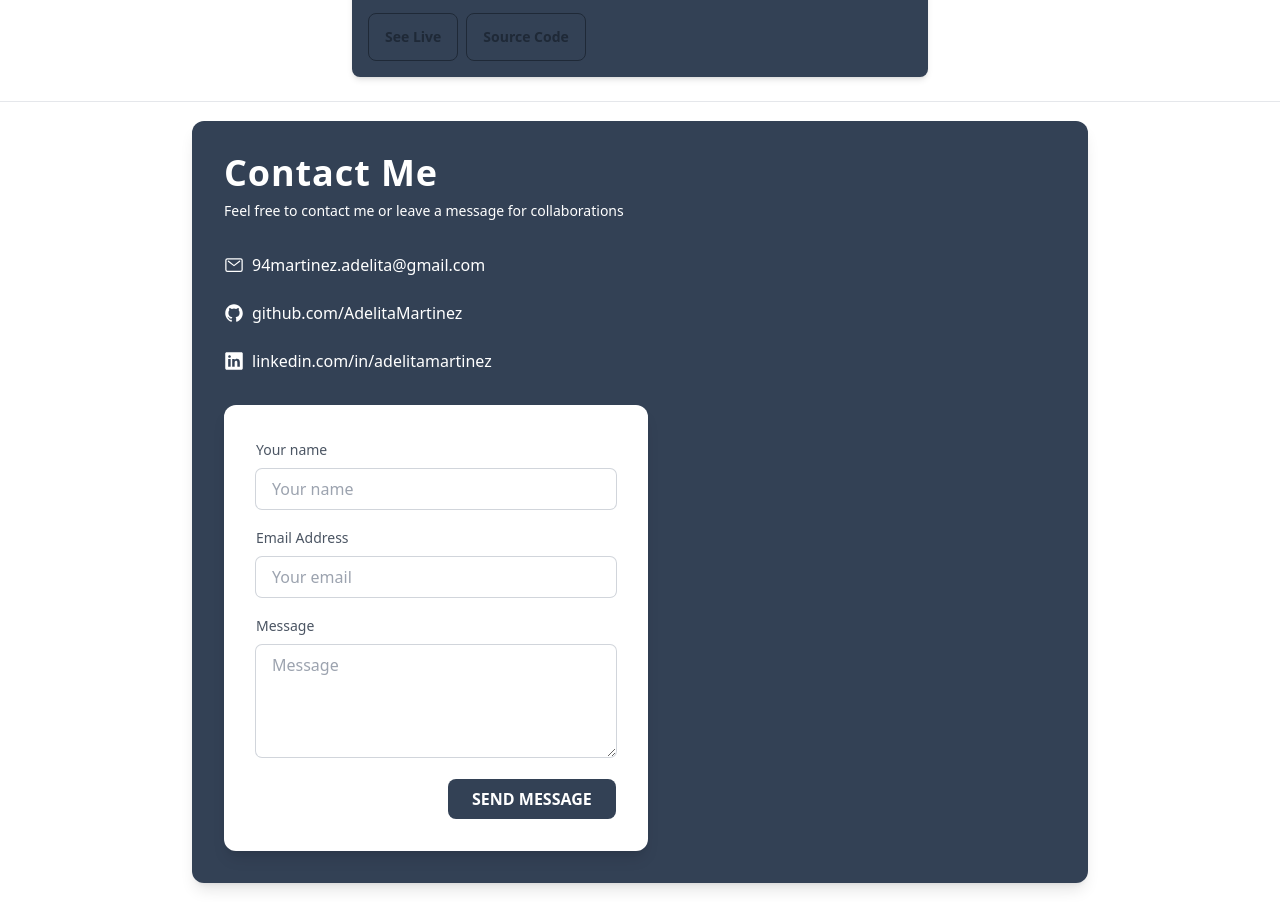
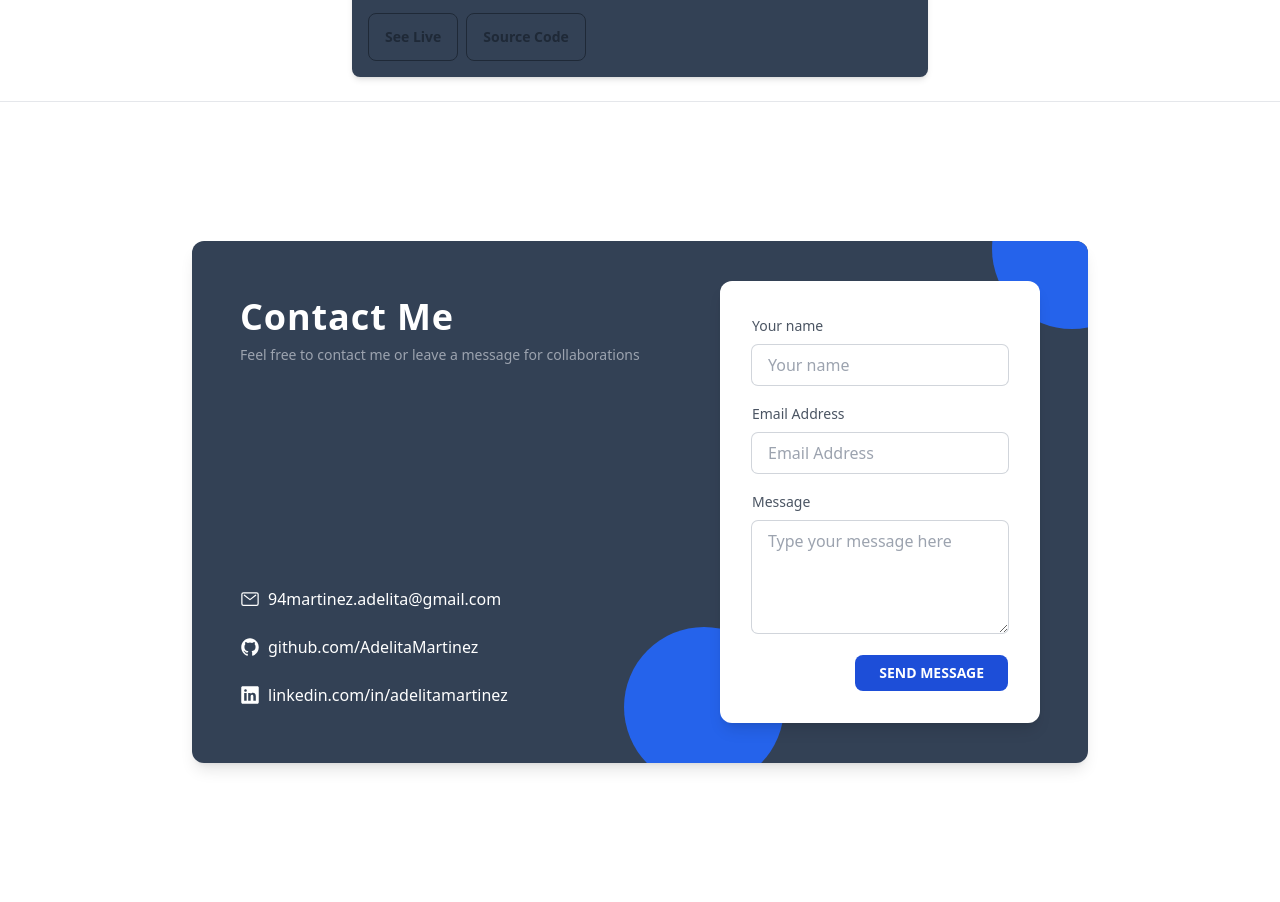
Before and after one commit to AdelitaMartinez/adelitas-portfolio, a website: page index.html in a window 1280 px wide. Shown: the part 1439-2341 px from the top of the page. Drawn offline with nearby package versions, Linux system fonts and the light colour scheme.

Commit message:
updated tailwind to contact section

```diff
--- a/index.html
+++ b/index.html
@@ -116,82 +116,55 @@
 
 <!--Contact Me-->
 
-<!--<div class="container flex justify-center items-center h-full">-->
-<!--    <form class="max-w-96 grid grid-rows-4 ">-->
-<!--        <h1 class="text-center pt-6">Contact Me</h1>-->
 
-<!--        <div class="">-->
-<!--            <label for="Name">Name:</label>-->
-<!--            <label>-->
-<!--                <input class="input input-bordered w-full max-w-xs" type="text" id="Name" name="Name" placeholder="First and Last">-->
-<!--            </label>-->
-<!--        </div>-->
-
-<!--        <div class="">-->
-<!--            <label for="Email">Email:</label>-->
-<!--            <label>-->
-<!--                <input class="input input-bordered w-full max-w-xs" type="email" id="Email" name="Email" placeholder="email@domain.tld">-->
-<!--            </label>-->
-<!--        </div>-->
-
-<!--        <div class="">-->
-<!--            <label for="Message">Message:-->
-<!--            <textarea class=" textarea textarea-bordered w-full" id="Message" name="message" placeholder="Add your message here"></textarea>-->
-<!--            </label>-->
-<!--        </div>-->
-
-<!--        <div class="pt-3">-->
-<!--            <button class="btn btn-outline" type="submit">Submit</button>-->
-<!--        </div>-->
-<!--    </form>-->
-<!--</div>-->
-
-<div class="flex w-full min-h-screen justify-center items-center">
-    <div class="flex flex-col md:flex-row md:space-x-6 space-y-6 md:space-y-0 bg-slate-700 w-full max-w-4xl p-8 rounded-xl shadow-lg text-white">
-        <div class="flex flex-col space-y-8 justify-between">
-            <div>
+<div class="w-full min-h-screen flex justify-center items-center">
+    <div class="flex flex-col md:flex-row space-y-6 md:space-y-0 md:items-stretch md:space-x-12 bg-slate-700 w-full max-w-4xl p-8 sm:px-12 sm:py-10 rounded-xl shadow-lg text-white overflow-hidden">
+        <div class="md:py-4 flex-grow flex flex-col space-y-8 md:justify-between">
+            <div class="">
                 <h1 class="font-bold text-4xl tracking-wide">Contact Me</h1>
-                <p class="pt-2 text-sm">Feel free to contact me or leave a message for collaborations </p>
+                <p class="text-gray-400 text-sm pt-2">Feel free to contact me or leave a message for collaborations</p>
             </div>
             <div class="flex flex-col space-y-6">
-                <div class="inline-flex space-x-2 items-center">
+                <div class="inline-flex space-x-2 items-center hover:text-blue-400">
                     <ion-icon name="mail-outline" class="text-xl"></ion-icon>
                     <a href="https://mail.google.com/mail/u/0/#inbox" target="_blank"><span>94martinez.adelita@gmail.com</span></a>
                 </div>
-                <div class="inline-flex space-x-2 items-center">
+                <div class="inline-flex space-x-2 items-center hover:text-blue-400">
                     <ion-icon name="logo-github" class="text-xl"></ion-icon>
                     <a href="https://github.com/AdelitaMartinez" target="_blank"><span>github.com/AdelitaMartinez</span></a>
                 </div>
-                <div class="inline-flex space-x-2 items-center">
+                <div class="inline-flex space-x-2 items-center hover:text-blue-400">
                     <ion-icon name="logo-linkedin" class="text-xl"></ion-icon>
                     <a href="https://www.linkedin.com/in/adelitamartinez/" target="_blank"><span>linkedin.com/in/adelitamartinez</span></a>
                 </div>
             </div>
-            <div>
-                <div class="bg-white rounded-xl shadow-lg p-8 text-gray-600">
+        </div>
+        <div class="relative z-10">
+            <div class="absolute -top-28 -right-28 z-0 bg-blue-600 w-40 h-40 rounded-full"></div>
+            <div class="absolute -bottom-16 -left-24 z-0 bg-blue-600 w-40 h-40 rounded-full"></div>
+            <div class="relative z-10 w-full md:w-80 h-full bg-white p-8 text-gray-600 rounded-xl shadow-lg" style="min-height: 300px">
                 <form action="" class="flex flex-col space-y-4">
                     <div>
                         <label for="name" class="text-sm">Your name</label>
-                        <input type="text" id="name" placeholder="Your name" class="ring-1 ring-gray-300 w-full rounded-md px-4 py-2 mt-2 outline-none focus:ring-2 focus:ring-gray-900">
+                        <input id="name" type="text" placeholder="Your name" class="ring-1 ring-gray-300 mt-2 w-full rounded-md px-4 py-2 outline-none focus:ring-2 focus:ring-blue-600" />
                     </div>
                     <div>
                         <label for="email" class="text-sm">Email Address</label>
-                        <input type="email" id="email" placeholder="Your email" class="ring-1 ring-gray-300 w-full rounded-md px-4 py-2 mt-2 outline-none focus:ring-2 focus:ring-gray-900">
+                        <input id="email" type="text" placeholder="Email Address" class="ring-1 ring-gray-300 mt-2 w-full rounded-md px-4 py-2 outline-none focus:ring-2 focus:ring-blue-600" />
                     </div>
                     <div>
-                        <label class="text-sm">Message</label>
+                        <label for="message" class="text-sm">Message</label>
                         <label>
-                            <textarea placeholder="Message" rows="4" class="ring-1 ring-gray-300 w-full rounded-md px-4 py-2 mt-2 outline-none focus:ring-2 focus:ring-gray-900"></textarea>
+                            <textarea id="message" placeholder="Type your message here" class="ring-1 ring-gray-300 mt-2 w-full rounded-md px-4 py-2 outline-none focus:ring-2 focus:ring-blue-600" rows="4"></textarea>
                         </label>
                     </div>
-                    <button class="inline-block self-end bg-slate-700 text-white font-bold rounded-lg px-6 py-2 uppercase tx-sm">Send Message</button>
-
+                    <button class="inline-block self-end bg-blue-700 hover:bg-blue-600 text-white font-bold rounded-lg px-6 py-2 uppercase text-sm">Send Message</button>
                 </form>
             </div>
-
         </div>
     </div>
 </div>
+
 
 
 <!--<footer class="bg-zinc-900 p-2 mt-5">-->
@@ -201,5 +174,6 @@
 
 <script type="module" src="https://unpkg.com/ionicons@7.1.0/dist/ionicons/ionicons.esm.js"></script>
 <script nomodule src="https://unpkg.com/ionicons@7.1.0/dist/ionicons/ionicons.js"></script>
+
 </body>
 </html>
```
Also changed, not shown: output.css.
